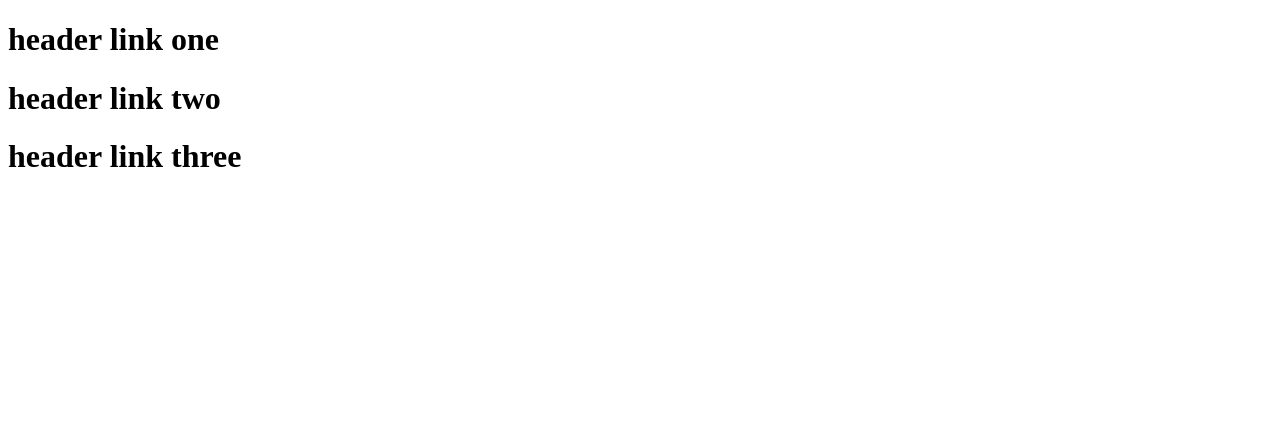
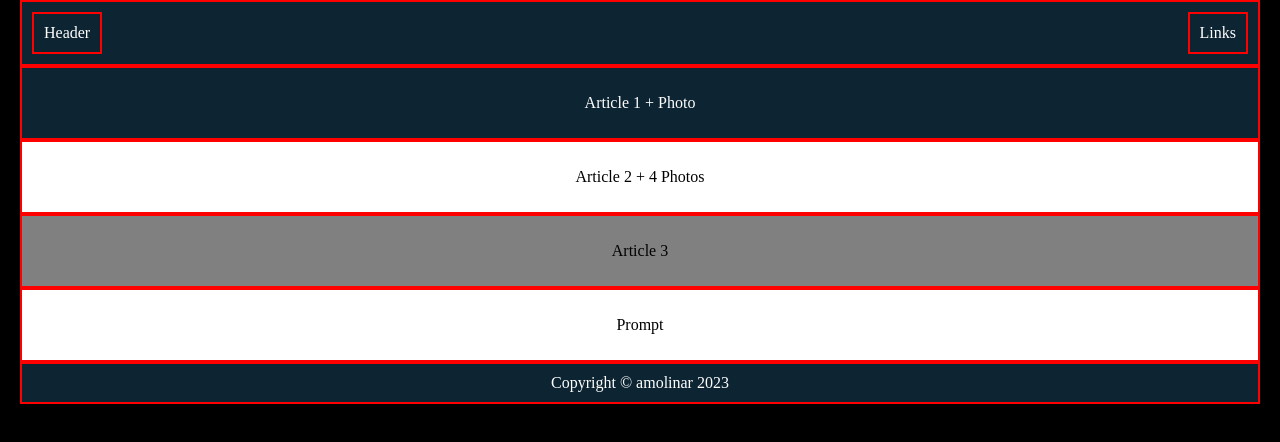
Before and after one commit to amolinaro471/landingPage, a plain HTML site: page index.html in a window 1280 px wide. Drawn offline with Linux system fonts and the light colour scheme.

Commit message:
Okay I got back to this sooner then I expected.
Changes:
Begun Laying out website using a Box Model
Added some background colors to help contrasting
Header and Footer behaving how I expect!

```diff
--- a/index.html
+++ b/index.html
@@ -5,10 +5,25 @@
     <meta http-equiv="X-UA-Compatible" content="IE=edge">
     <meta name="viewport" content="width=device-width, initial-scale=1.0">
     <title>Document</title>
+    <link rel="stylesheet" href="style.css">
 </head>
 <body>
-    <h1>header link one</h1>
-    <h1>header link two</h1>
-    <h1>header link three</h1>
+    <div class="header">
+        <div class="Logo">Header</div>
+        <div class="Links">Links</div>
+    </div>
+    <div class="one">
+        <p>Article 1 + Photo</p>
+    </div>
+    <div class="two">
+        <p>Article 2 + 4 Photos</p>
+    </div>
+    <div class="three">
+        <p>Article 3</p>
+    </div>
+    <div class="four">
+        <p>Prompt</p>
+    </div>
+    <div class="footer">Copyright &copy; amolinar 2023 </div>
 </body>
 </html>
--- a/style.css
+++ b/style.css
@@ -0,0 +1,46 @@
+.header, .footer {
+    background: rgb(13, 37, 51);
+    color: white;
+    display: flex;
+    justify-content: space-between;
+
+}
+
+p {
+    display: flex;
+    justify-content: center;
+}
+
+.footer {
+    justify-content: center;
+}
+
+.one {
+    background: rgb(13, 37, 51);
+    color: white;
+}
+
+.two {
+    background: white;
+}
+
+.three {
+    background: grey;
+}
+
+.four {
+    background: white;
+}
+
+div {
+    border: 2px solid red;
+    padding: 10px;
+}
+
+body {
+    padding-left: 20px;
+    padding-right: 20px;
+    margin: 0;
+    background: black;
+
+}
```
